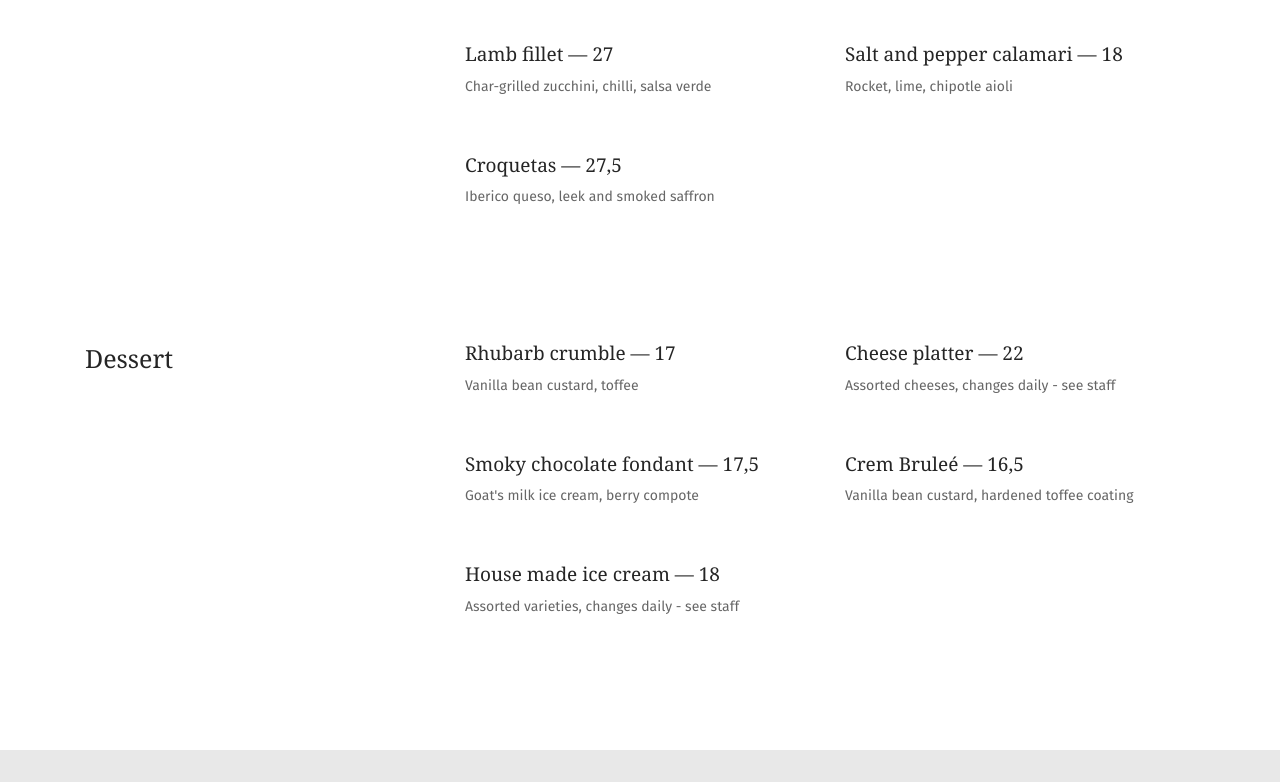
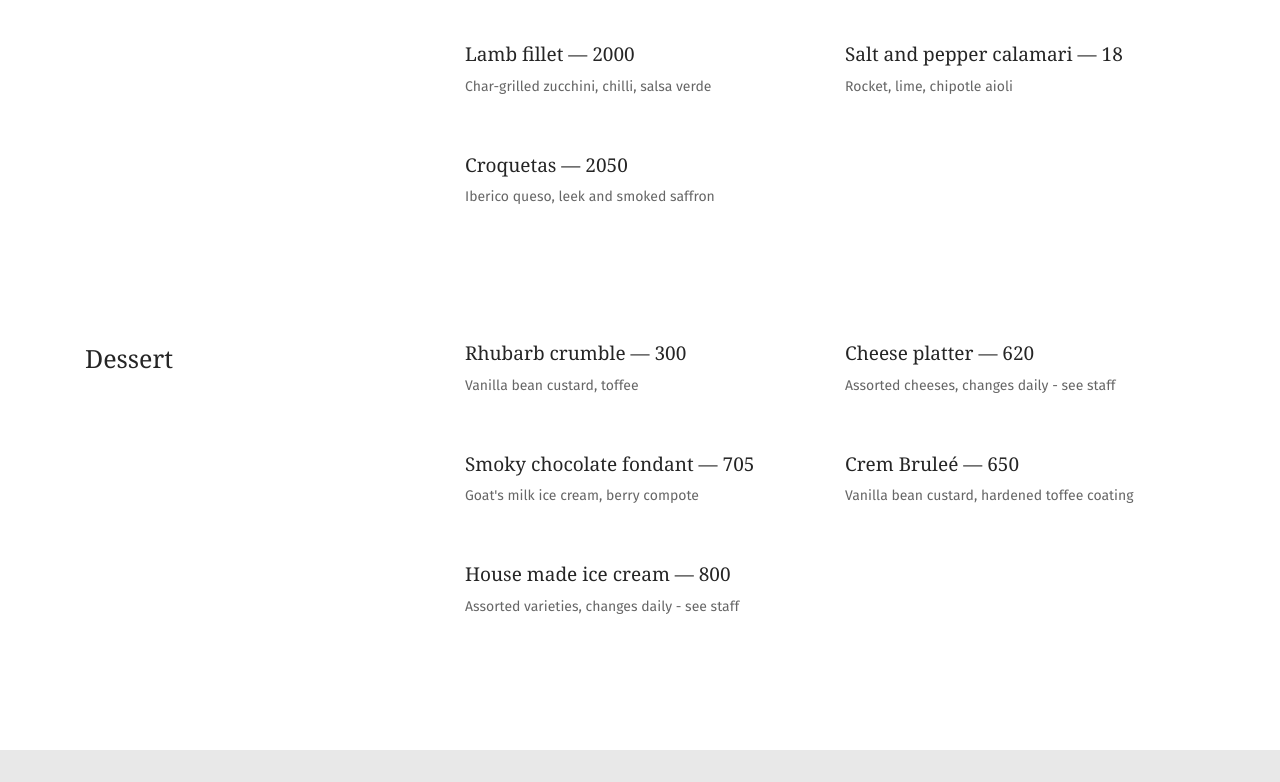
Before and after one commit to jookllo/FoodSite, a PHP site: page / in a window 1280 px wide. Shown: the part 2540-3322 px from the top of the page. Run offline with PHP 8.4, Linux system fonts and the light colour scheme; some web fonts are replaced.

Commit message:
Prices have been changed

```diff
--- a/index.php
+++ b/index.php
@@ -153,19 +153,19 @@
                         </div>
                         <div class="col-lg-4">
                             <div class="text-block">
-                                <h4>Fresh Scallops &mdash; 17</h4>
+                                <h4>Fresh Scallops &mdash; 500</h4>
                                 <p>
                                     Cauliflower pureé, cured jamon, lemon
                                 </p>
                             </div>
                             <div class="text-block">
-                                <h4>Crab congee &mdash; 18</h4>
+                                <h4>Crab congee &mdash; 400</h4>
                                 <p>
                                     Served with light watercress
                                 </p>
                             </div>
                             <div class="text-block">
-                                <h4>Cured salmon &mdash; 19,5</h4>
+                                <h4>Cured salmon &mdash; 450</h4>
                                 <p>
                                     Endive, yoghurt, radish and cucumber
                                 </p>
@@ -173,7 +173,7 @@
                         </div>
                         <div class="col-lg-4">
                             <div class="text-block">
-                                <h4>Pickled local fig &mdash; 18</h4>
+                                <h4>Pickled local fig &mdash; 600</h4>
                                 <p>
                                     Chorizo, tomato, saffron and peas
                                 </p>
@@ -194,19 +194,19 @@
                         </div>
                         <div class="col-lg-4">
                             <div class="text-block">
-                                <h4>Chicken liver parfait &mdash; 26,5</h4>
+                                <h4>Chicken liver parfait &mdash; 1200</h4>
                                 <p>
                                     Comichons, relish and truffle toast
                                 </p>
                             </div>
                             <div class="text-block">
-                                <h4>Lamb fillet &mdash; 27</h4>
+                                <h4>Lamb fillet &mdash; 2000</h4>
                                 <p>
                                     Char-grilled zucchini, chilli, salsa verde
                                 </p>
                             </div>
                             <div class="text-block">
-                                <h4>Croquetas &mdash; 27,5</h4>
+                                <h4>Croquetas &mdash; 2050</h4>
                                 <p>
                                     Iberico queso, leek and smoked saffron
                                 </p>
@@ -214,7 +214,7 @@
                         </div>
                         <div class="col-lg-4">
                             <div class="text-block">
-                                <h4>Milk Fed Veal &mdash; 32,5</h4>
+                                <h4>Milk Fed Veal &mdash; 2510</h4>
                                 <p>
                                     Preserved lemon and mustard with crushed potatoes
                                 </p>
@@ -241,19 +241,19 @@
                         </div>
                         <div class="col-lg-4">
                             <div class="text-block">
-                                <h4>Rhubarb crumble &mdash; 17</h4>
+                                <h4>Rhubarb crumble &mdash; 300</h4>
                                 <p>
                                     Vanilla bean custard, toffee
                                 </p>
                             </div>
                             <div class="text-block">
-                                <h4>Smoky chocolate fondant &mdash; 17,5</h4>
+                                <h4>Smoky chocolate fondant &mdash; 705</h4>
                                 <p>
                                     Goat's milk ice cream, berry compote
                                 </p>
                             </div>
                             <div class="text-block">
-                                <h4>House made ice cream &mdash; 18</h4>
+                                <h4>House made ice cream &mdash; 800</h4>
                                 <p>
                                     Assorted varieties, changes daily - see staff
                                 </p>
@@ -261,13 +261,13 @@
                         </div>
                         <div class="col-lg-4">
                             <div class="text-block">
-                                <h4>Cheese platter &mdash; 22</h4>
+                                <h4>Cheese platter &mdash; 620</h4>
                                 <p>
                                     Assorted cheeses, changes daily - see staff
                                 </p>
                             </div>
                             <div class="text-block">
-                                <h4>Crem Bruleé &mdash; 16,5</h4>
+                                <h4>Crem Bruleé &mdash; 650</h4>
                                 <p>
                                     Vanilla bean custard, hardened toffee coating
                                 </p>
```
